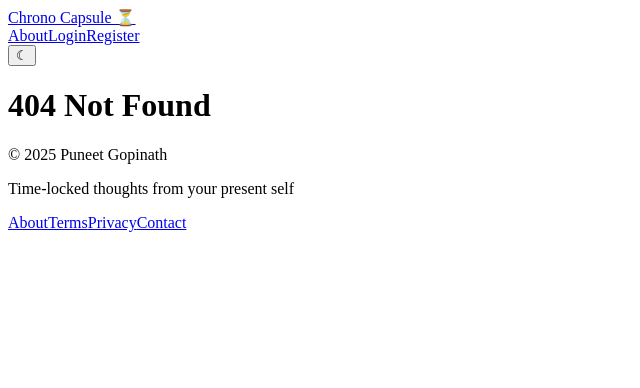
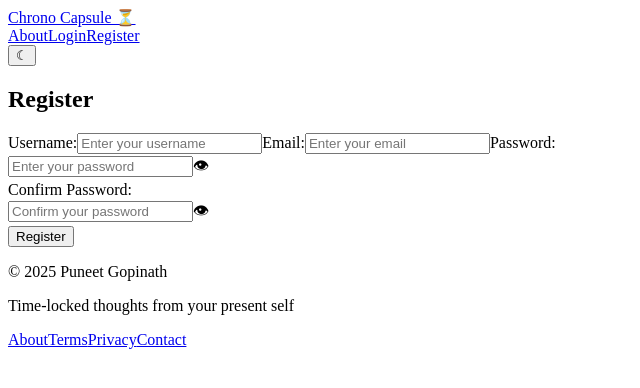
Before and after one commit to PuneetGopinath/chrono-capsule, a React app: page /register in a window 1280 px wide. Before the commit this address had no page. Shown: the top 388 px of the page, without its empty margins (0-640 px from the left). Built offline with nearby package versions, Linux system fonts and the light colour scheme; the HTML template or start-up script is replaced by a standard one.

Commit message:
feat: add Register page and switch to useNavigate method for navigation

```diff
--- a/src/client/App.jsx
+++ b/src/client/App.jsx
@@ -7,9 +7,9 @@ import { useEffect } from "react";
 
 import Header from "./components/Header";
 import Home from "./components/Home";
+import Register from "./components/Register";
 import Login from "./components/Login";
 import CapsuleForm from "./components/CapsuleForm";
-import Dashboard from "./components/Dashboard";
 import Footer from "./components/Footer";
 
 export default function App() {
@@ -29,9 +29,9 @@ export default function App() {
                 <Header />
                 <Routes>
                     <Route path="/" element={<Home />} />
+                    <Route path="/register" element={<Register />} />
                     <Route path="/login" element={<Login />} />
                     <Route path="/create" element={<CapsuleForm />} />
-                    <Route path="/dashboard" element={<Dashboard />} />
                     <Route path="*" element={<h1>404 Not Found</h1>} />
                 </Routes>
                 <Footer />
--- a/src/client/components/Login.jsx
+++ b/src/client/components/Login.jsx
@@ -3,6 +3,7 @@
 // License: MIT
 
 import { useState } from "react";
+import { useNavigate } from "react-router-dom";
 
 export default function Login() {
     const [ showPwd, setShowPwd ] = useState(false);
@@ -15,6 +16,7 @@ export default function Login() {
 
 
     const handleSubmit = async (event) => {
+        const navigate = useNavigate();
         event.preventDefault();
 
         const form = event.target;
@@ -33,8 +35,9 @@ export default function Login() {
 
             if (res.ok) {
                 alert("Logged in successfully!");
+                console.log("[✅ Success] Logged in successfully!");
                 localStorage.setItem("token", data.token);
-                window.location.href="/"; // Redirect to home page
+                navigate("/"); // Redirect to home page
             } else {
                 console.log("[❌ Error] Login failed:", data.message);
                 alert(data.message || "Login failed. Please check your credentials.");
--- /dev/null
+++ b/src/client/components/Register.jsx
@@ -0,0 +1,131 @@
+// © 2025 Puneet Gopinath. All rights reserved.
+// Filename: src/client/components/Register.jsx
+// License: MIT
+
+import { useState } from "react";
+import { useNavigate } from "react-router-dom";
+
+export default function Register() {
+    const navigate = useNavigate();
+    const [ showPwd, setShowPwd ] = useState(false);
+    const [ showConfirmPwd, setShowConfirmPwd ] = useState(false);
+    const toggleVisibility = (e) => {
+        if (e.target.id === "password")
+            setShowPwd(!showPwd);
+        else
+            setShowConfirmPwd(!showConfirmPwd);
+    };
+
+    const login = async (username, password) => {
+        try {
+            const res = await fetch("/api/auth/login", {
+                method: "POST",
+                headers: {
+                    "Content-Type": "application/json"
+                },
+                body: JSON.stringify({ username, password })
+            });
+            const data = await res.json();
+            if (res.ok) {
+                localStorage.setItem("token", data.token);
+                console.log("[✅ Success] Logged in successfully!");
+            } else {
+                console.log("[❌ Error] Login failed:", data.message);
+            }
+        } catch (err) {
+            console.log("[❌ Error] Failed to login", err);
+        }
+    };
+
+
+    const handleSubmit = async (event) => {
+        event.preventDefault();
+
+        const form = event.target;
+        const formData = new FormData(form);
+        const obj = Object.fromEntries(formData.entries());
+
+        if (obj.password !== obj.confirmPassword) {
+            return alert("Passwords do not match. Please try again.");
+        }
+
+        try {
+            const res = await fetch("/api/auth/register", {
+                method: "POST",
+                headers: {
+                    "Content-Type": "application/json"
+                },
+                body: JSON.stringify(obj)
+            });
+            const data = await res.json();
+
+            if (res.ok) {
+                alert("Registered successfully!");
+                console.log("[✅ Success] Registered successfully!");
+                await login(obj.username, obj.password);
+                navigate("/"); // Redirect to home page
+            } else {
+                console.log("[❌ Error] Register failed:", data.message);
+                alert(data.message || "Registration failed. Please check your credentials.");
+            }
+        } catch (err) {
+            console.log("[❌ Error] Failed to register", err);
+            alert("An error occured while trying to register. Please try again later.")
+        }
+    };
+
+    return (
+        <main>
+            <div className="form-container login">
+                <h2>Register</h2>
+                <form action="/api/auth/register" method="POST" onSubmit={handleSubmit}>
+                    <label>Username:</label>
+                    <input
+                        type="text"
+                        name="username"
+                        placeholder="Enter your username"
+                        maxLength="30"
+                        required
+                        aria-required="true"
+                    />
+
+                    <label>Email:</label>
+                    <input
+                        type="email"
+                        name="email"
+                        placeholder="Enter your email"
+                        maxLength="254"
+                        required
+                        aria-required="true"
+                    />
+
+                    <label>Password:</label>
+                    <div className="pwd-container">
+                        <input
+                            type={showPwd ? "text" : "password"}
+                            name="password"
+                            placeholder="Enter your password"
+                            required
+                            aria-required="true"
+                        />
+                        <span className="view-button" id="password" title="Show/Hide Password" onClick={toggleVisibility}>👁</span>
+                    </div>
+
+                    <label>Confirm Password:</label>
+                    <div className="pwd-container">
+                        <input
+                            type={showConfirmPwd ? "text" : "password"}
+                            name="confirmPassword"
+                            placeholder="Confirm your password"
+                            required
+                            aria-required="true"
+                        />
+                        <span className="view-button" id="confirmPassword" title="Show/Hide Confirm Password" onClick={toggleVisibility}>👁</span>
+                    </div>
+
+                    <button type="submit">Register</button>
+                </form>
+            </div>
+        </main>
+    );
+};
```
